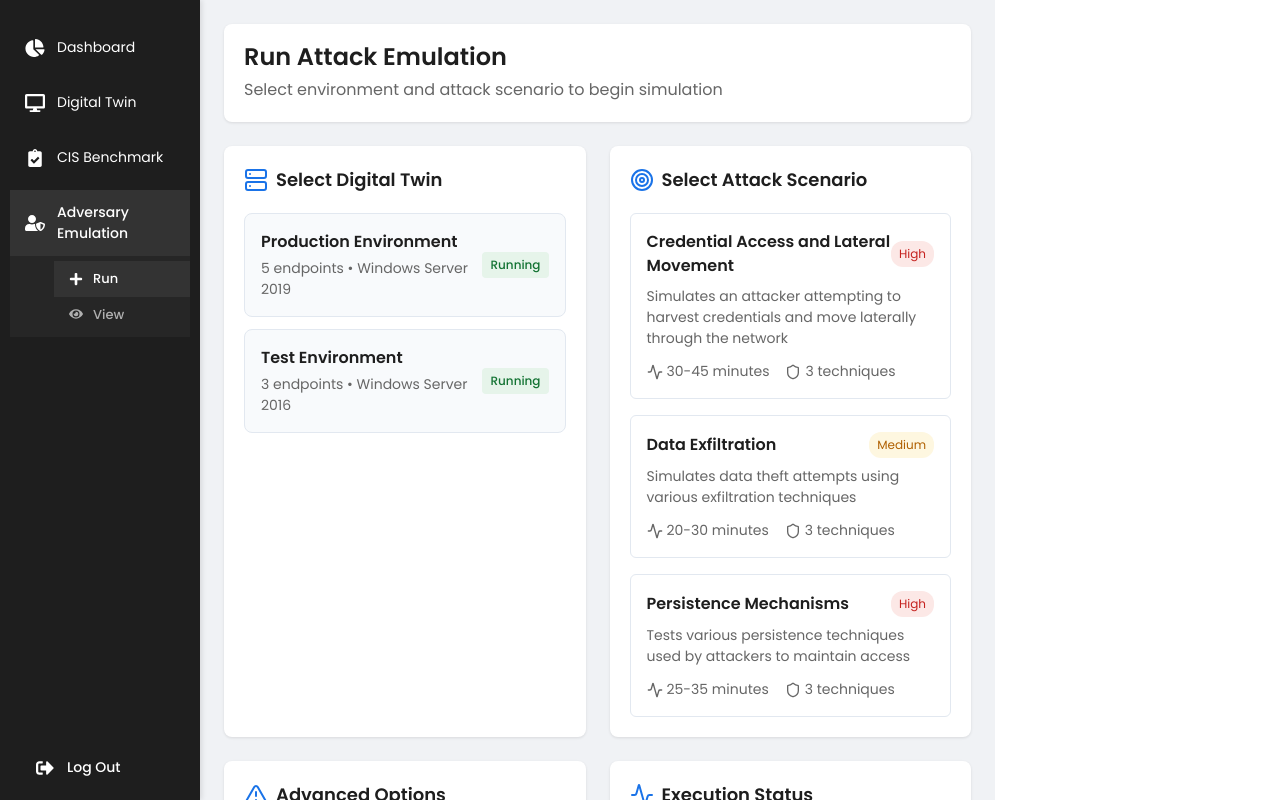
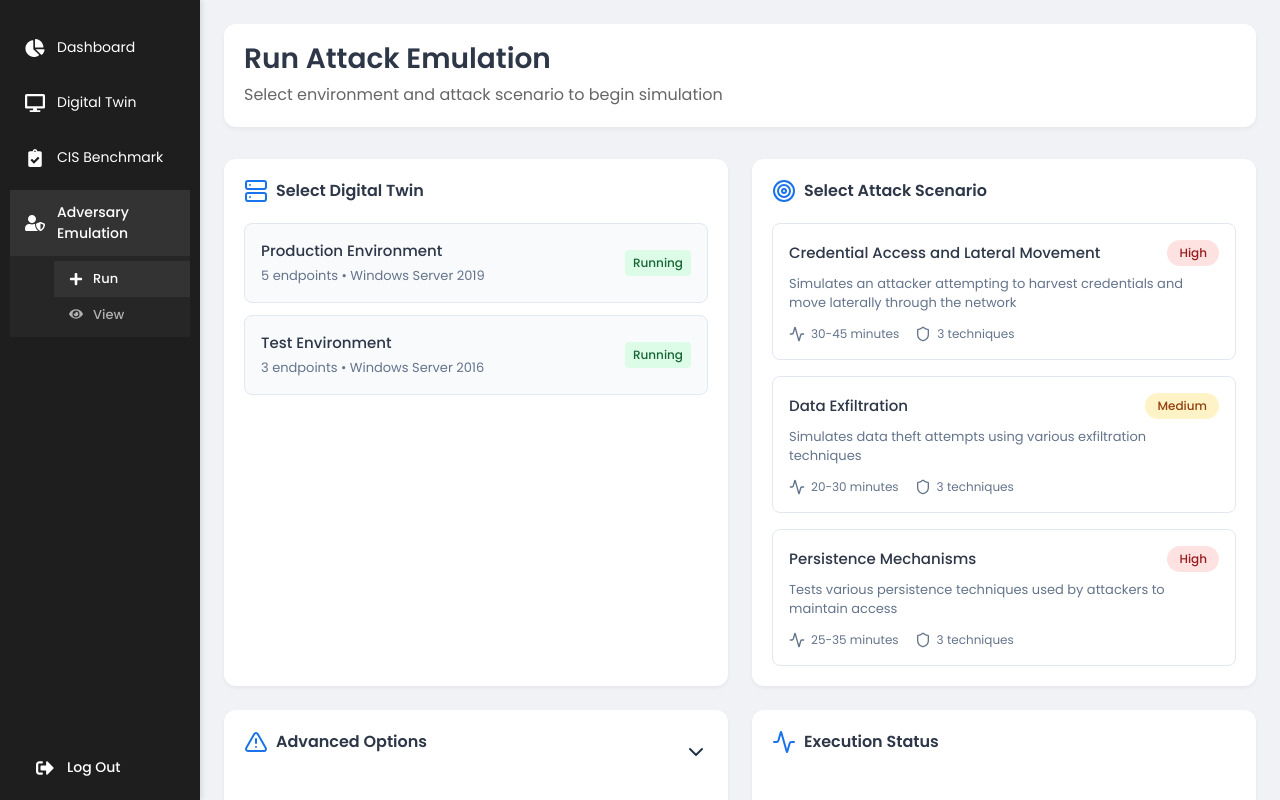
Before and after one commit to sshreyx1/CyberDitto, a React (Vite) app in the folder cyberditto-frontend/: page /emulation/run in a window 1280 px wide. Built offline with nearby package versions, Linux system fonts and the light colour scheme; sample sign-in values are in the browser's storage.

Commit message:
updated css issue

```diff
--- a/cyberditto-frontend/src/components/Emulation-Run.css
+++ b/cyberditto-frontend/src/components/Emulation-Run.css
@@ -1,6 +1,10 @@
+@import url('https://fonts.googleapis.com/css2?family=Poppins:wght@400;500;600&display=swap');
+
 .emulation-run {
     display: flex;
-    min-height: 100vh;
+    width: 100vw;
+    height: 100vh;
+    overflow: hidden;
     background-color: #f0f2f5;
 }
 
@@ -13,52 +17,55 @@
 }
 
 .emulation-run-header {
+    margin-bottom: 32px;
+    padding: 20px;
     background: white;
-    padding: 20px;
-    border-radius: 8px;
-    margin-bottom: 24px;
-    box-shadow: 0 1px 3px rgba(0, 0, 0, 0.1);
+    border-radius: 12px;
+    box-shadow: 0 2px 4px rgba(0,0,0,0.05);
 }
 
 .emulation-run-header h1 {
-    font-size: 24px;
-    color: #1e1e1e;
+    color: #2d3748;
+    font-size: 28px;
+    font-weight: 600;
     margin: 0;
-    margin-bottom: 8px;
 }
 
 .emulation-run-header p {
     color: #666;
-    margin: 0;
+    margin-top: 8px;
+    font-size: 16px;
 }
 
 .emulation-grid {
     display: grid;
-    grid-template-columns: repeat(auto-fit, minmax(350px, 1fr));
+    grid-template-columns: repeat(2, 1fr);
     gap: 24px;
+    padding: 0;
 }
 
 .emulation-section {
-    background: white;
+    background-color: white;
+    border-radius: 12px;
+    box-shadow: 0 2px 4px rgba(0,0,0,0.05);
     padding: 20px;
-    border-radius: 8px;
-    box-shadow: 0 1px 3px rgba(0, 0, 0, 0.1);
+}
+
+.emulation-section h2 {
+    color: #2d3748;
+    font-size: 16px;
+    font-weight: 600;
+    margin: 0 0 20px 0;
+    display: flex;
+    align-items: center;
+    gap: 8px;
 }
 
 .section-icon {
     color: #1a73e8;
 }
 
-.emulation-section h2 {
-    font-size: 18px;
-    color: #1e1e1e;
-    margin-bottom: 20px;
-    display: flex;
-    align-items: center;
-    gap: 8px;
-}
-
-/* Digital Twin Selection */
+/* Twin Selection Styles */
 .twin-list {
     display: flex;
     flex-direction: column;
@@ -66,24 +73,24 @@
 }
 
 .twin-item {
+    padding: 16px;
+    border: 1px solid #e2e8f0;
+    border-radius: 8px;
+    cursor: pointer;
+    transition: all 0.2s ease;
     display: flex;
     justify-content: space-between;
     align-items: center;
-    padding: 16px;
-    border: 1px solid #e2e8f0;
-    border-radius: 6px;
-    cursor: pointer;
-    transition: all 0.2s ease;
 }
 
 .twin-item:hover:not(.disabled) {
     border-color: #1a73e8;
-    background: #f8fafc;
+    background-color: #f8fafc;
 }
 
 .twin-item.selected {
     border-color: #1a73e8;
-    background: #f0f7ff;
+    background-color: #f0f7ff;
 }
 
 .twin-item.disabled {
@@ -92,35 +99,37 @@
 }
 
 .twin-info h3 {
-    font-size: 16px;
-    margin: 0;
-    color: #1e1e1e;
+    font-size: 15px;
+    font-weight: 500;
+    color: #2d3748;
+    margin: 0 0 4px 0;
 }
 
 .twin-info p {
-    font-size: 14px;
-    color: #666;
-    margin: 4px 0 0 0;
+    font-size: 13px;
+    color: #64748b;
+    margin: 0;
 }
 
 .twin-status {
+    padding: 4px 12px;
+    border-radius: 20px;
     font-size: 12px;
-    padding: 4px 8px;
-    border-radius: 12px;
+    font-weight: 500;
     text-transform: capitalize;
 }
 
 .twin-status.running {
-    background: #e6f4ea;
-    color: #137333;
+    background-color: #dcfce7;
+    color: #166534;
 }
 
 .twin-status.stopped {
-    background: #fce8e6;
-    color: #c5221f;
+    background-color: #fee2e2;
+    color: #991b1b;
 }
 
-/* Attack Scenario Selection */
+/* Scenario Selection Styles */
 .scenario-list {
     display: flex;
     flex-direction: column;
@@ -130,19 +139,19 @@
 .scenario-item {
     padding: 16px;
     border: 1px solid #e2e8f0;
-    border-radius: 6px;
+    border-radius: 8px;
     cursor: pointer;
     transition: all 0.2s ease;
 }
 
 .scenario-item:hover {
     border-color: #1a73e8;
-    background: #f8fafc;
+    background-color: #f8fafc;
 }
 
 .scenario-item.selected {
     border-color: #1a73e8;
-    background: #f0f7ff;
+    background-color: #f0f7ff;
 }
 
 .scenario-header {
@@ -153,53 +162,56 @@
 }
 
 .scenario-header h3 {
-    font-size: 16px;
+    font-size: 15px;
+    font-weight: 500;
+    color: #2d3748;
     margin: 0;
-    color: #1e1e1e;
 }
 
 .risk-level {
+    padding: 4px 12px;
+    border-radius: 20px;
     font-size: 12px;
-    padding: 4px 8px;
-    border-radius: 12px;
+    font-weight: 500;
     text-transform: capitalize;
 }
 
 .risk-level.high {
-    background: #fce8e6;
-    color: #c5221f;
+    background-color: #fee2e2;
+    color: #991b1b;
 }
 
 .risk-level.medium {
-    background: #fef7e0;
-    color: #b06000;
+    background-color: #fef3c7;
+    color: #92400e;
 }
 
 .risk-level.low {
-    background: #e6f4ea;
-    color: #137333;
+    background-color: #dcfce7;
+    color: #166534;
 }
 
 .scenario-item p {
-    font-size: 14px;
-    color: #666;
+    font-size: 13px;
+    color: #64748b;
     margin: 0 0 12px 0;
+    line-height: 1.5;
 }
 
 .scenario-meta {
     display: flex;
     gap: 16px;
-    font-size: 14px;
-    color: #666;
 }
 
 .scenario-meta span {
     display: flex;
     align-items: center;
-    gap: 4px;
+    gap: 6px;
+    font-size: 12px;
+    color: #64748b;
 }
 
-/* Advanced Options */
+/* Advanced Options Styles */
 .section-header-toggle {
     display: flex;
     justify-content: space-between;
@@ -217,7 +229,6 @@
 
 .advanced-options {
     margin-top: 16px;
-    animation: slideDown 0.2s ease-out;
 }
 
 .option-group {
@@ -232,14 +243,8 @@
     align-items: center;
     gap: 8px;
     font-size: 14px;
-    color: #1e1e1e;
+    color: #4a5568;
     cursor: pointer;
-}
-
-.option-group input[type="checkbox"] {
-    width: 16px;
-    height: 16px;
-    accent-color: #1a73e8;
 }
 
 .execution-params {
@@ -256,26 +261,19 @@
 
 .param-group label {
     font-size: 14px;
-    color: #666;
+    color: #4a5568;
 }
 
 .param-group select {
     padding: 8px;
     border: 1px solid #e2e8f0;
-    border-radius: 4px;
+    border-radius: 6px;
     font-size: 14px;
-    color: #1e1e1e;
-    background: white;
-}
-
-.param-group select:focus {
-    outline: none;
-    border-color: #1a73e8;
 }
 
 /* Execution Status */
 .execution-status {
-    background: #f8fafc;
+    background: #ffffff;
     padding: 20px;
     border-radius: 6px;
     margin-bottom: 20px;
@@ -375,56 +373,8 @@
     cursor: not-allowed;
 }
 
-.start-emulation svg {
-    animation: spin 2s linear infinite;
-}
-
-@keyframes spin {
-    0% { transform: rotate(0deg); }
-    100% { transform: rotate(360deg); }
-}
-
-@keyframes slideDown {
-    from {
-        opacity: 0;
-        transform: translateY(-10px);
-    }
-    to {
-        opacity: 1;
-        transform: translateY(0);
-    }
-}
-
-/* Loading States */
-.loading {
-    position: relative;
-    overflow: hidden;
-}
-
-.loading::after {
-    content: "";
-    position: absolute;
-    top: 0;
-    left: 0;
-    width: 100%;
-    height: 100%;
-    background: linear-gradient(
-        90deg,
-        transparent,
-        rgba(255, 255, 255, 0.2),
-        transparent
-    );
-    animation: loading 1.5s infinite;
-}
-
-@keyframes loading {
-    0% { transform: translateX(-100%); }
-    100% { transform: translateX(100%); }
-}
-
-/* Responsive Adjustments */
 @media (max-width: 1200px) {
-    .execution-params {
+    .emulation-grid {
         grid-template-columns: 1fr;
     }
 }
@@ -432,66 +382,14 @@
 @media (max-width: 768px) {
     .emulation-run-content {
         margin-left: 60px;
+        padding: 16px;
     }
 
-    .emulation-grid {
+    .emulation-run-header h1 {
+        font-size: 24px;
+    }
+
+    .execution-params {
         grid-template-columns: 1fr;
     }
-
-    .scenario-meta {
-        flex-direction: column;
-        gap: 8px;
-    }
 }
-
-/* Accessibility */
-@media (prefers-reduced-motion: reduce) {
-    .toggle-icon,
-    .start-emulation svg,
-    .loading::after,
-    .advanced-options {
-        animation: none;
-        transition: none;
-    }
-}
-
-/* Focus States */
-.twin-item:focus-visible,
-.scenario-item:focus-visible,
-.start-emulation:focus-visible {
-    outline: 2px solid #1a73e8;
-    outline-offset: 2px;
-}
-
-/* Error States */
-.error-state {
-    padding: 12px;
-    border-radius: 4px;
-    background: #fce8e6;
-    color: #c5221f;
-    margin-top: 8px;
-    display: flex;
-    align-items: center;
-    gap: 8px;
-    font-size: 14px;
-}
-
-/* Tooltip */
-[data-tooltip] {
-    position: relative;
-}
-
-[data-tooltip]:hover::before {
-    content: attr(data-tooltip);
-    position: absolute;
-    bottom: 100%;
-    left: 50%;
-    transform: translateX(-50%);
-    padding: 4px 8px;
-    background: #333;
-    color: white;
-    font-size: 12px;
-    border-radius: 4px;
-    white-space: nowrap;
-    z-index: 1000;
-}
```
